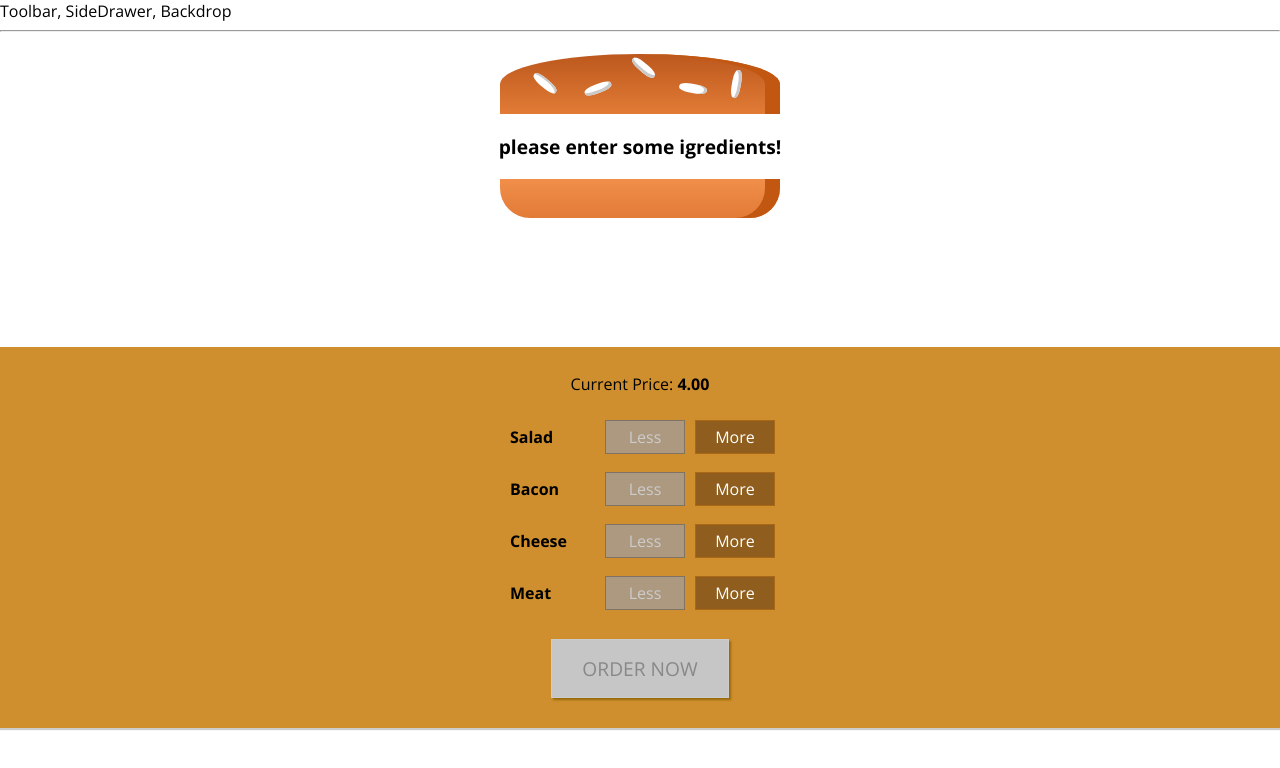
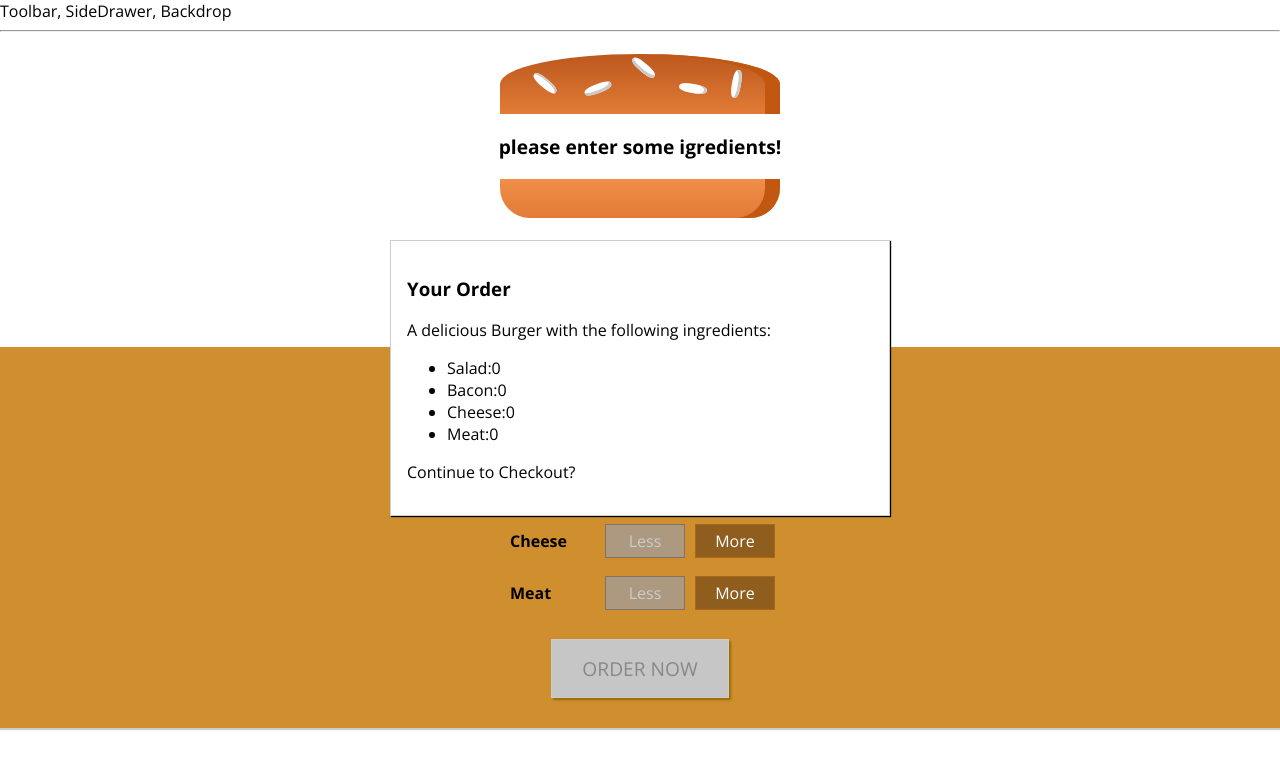
Before and after one commit to fAr-happy/burger-builder, a React (Create React App) app: page / in a window 1280 px wide. Shown: the top 768 px of the page. Built offline with nearby package versions, Linux system fonts and the light colour scheme.

Commit message:
create modal and ordersummary components

```diff
--- a/src/components/Burger/BuildControls/BuildControls.js
+++ b/src/components/Burger/BuildControls/BuildControls.js
@@ -26,7 +26,7 @@
           ></BuildControl>
         );
       })}
-      <button className={styles.OrderButton} disabled={!props.purchasable}>ORDER NOW</button>
+      <button className={styles.OrderButton} disabled={!props.purchasable} >ORDER NOW</button>
     </div>
   );
 };
--- /dev/null
+++ b/src/components/Burger/OrderSummary/OrderSummary.js
@@ -0,0 +1,23 @@
+import React from "react";
+import Aux from "../../../hoc/Auxiliary";
+
+const OrderSummary = props => {
+  let orderSummary = Object.keys(props.ingredients).map(ingredient => {
+    return (
+      <li key={ingredient}>
+        <span style={{ textTransform: "capitalize" }}>{ingredient}</span>:
+        {props.ingredients[ingredient]}
+      </li>
+    );
+  });
+  return (
+    <Aux>
+      <h3>Your Order</h3>
+      <p>A delicious Burger with the following ingredients:</p>
+      <ul>{orderSummary}</ul>
+      <p>Continue to Checkout?</p>
+    </Aux>
+  );
+};
+
+export default OrderSummary;
--- /dev/null
+++ b/src/components/UI/Modal/Modal.js
@@ -0,0 +1,10 @@
+import React from "react";
+import styles from "./Modal.module.css";
+
+const Modal = props => (
+    <div className={styles.Modal}>
+        {props.children}
+    </div>
+)
+
+export default Modal;
--- /dev/null
+++ b/src/components/UI/Modal/Modal.module.css
@@ -0,0 +1,20 @@
+.Modal {
+  position: fixed;
+  z-index: 500;
+  background-color: white;
+  width: 70%;
+  border: 1px solid #ccc;
+  box-shadow: 1px 1px 1px black;
+  padding: 16px;
+  left: 15%;
+  top: 30%;
+  box-sizing: border-box;
+  transition: all 0.3s ease-out;
+}
+
+@media (min-width: 600px) {
+  .Modal {
+    width: 500px;
+    left: calc(50% - 250px);
+  }
+}
--- a/src/components/containers/BurgerBuilder/BurgerBuilder.js
+++ b/src/components/containers/BurgerBuilder/BurgerBuilder.js
@@ -2,6 +2,8 @@
 import Aux from "../../../hoc/Auxiliary";
 import Burger from "../../Burger/Burger";
 import BuildControls from "../../Burger/BuildControls/BuildControls";
+import Modal from "../../UI/Modal/Modal";
+import OrderSummary from "../../Burger/OrderSummary/OrderSummary";
 
 const INGREDIENT_PRICES = {
   salad: 0.5,
@@ -67,8 +69,12 @@
     for (let i in disabledInfo) {
       disabledInfo[i] = disabledInfo[i] <= 0;
     }
+
     return (
       <Aux>
+        <Modal>
+          <OrderSummary ingredients={this.state.ingredients} />
+        </Modal>
         <Burger ingredients={this.state.ingredients} />
         <BuildControls
           addIngredient={this.addingIngredientHandler}
```
Also changed, not shown: src/components/UI/Backdrop/Backdrop.js (added).
